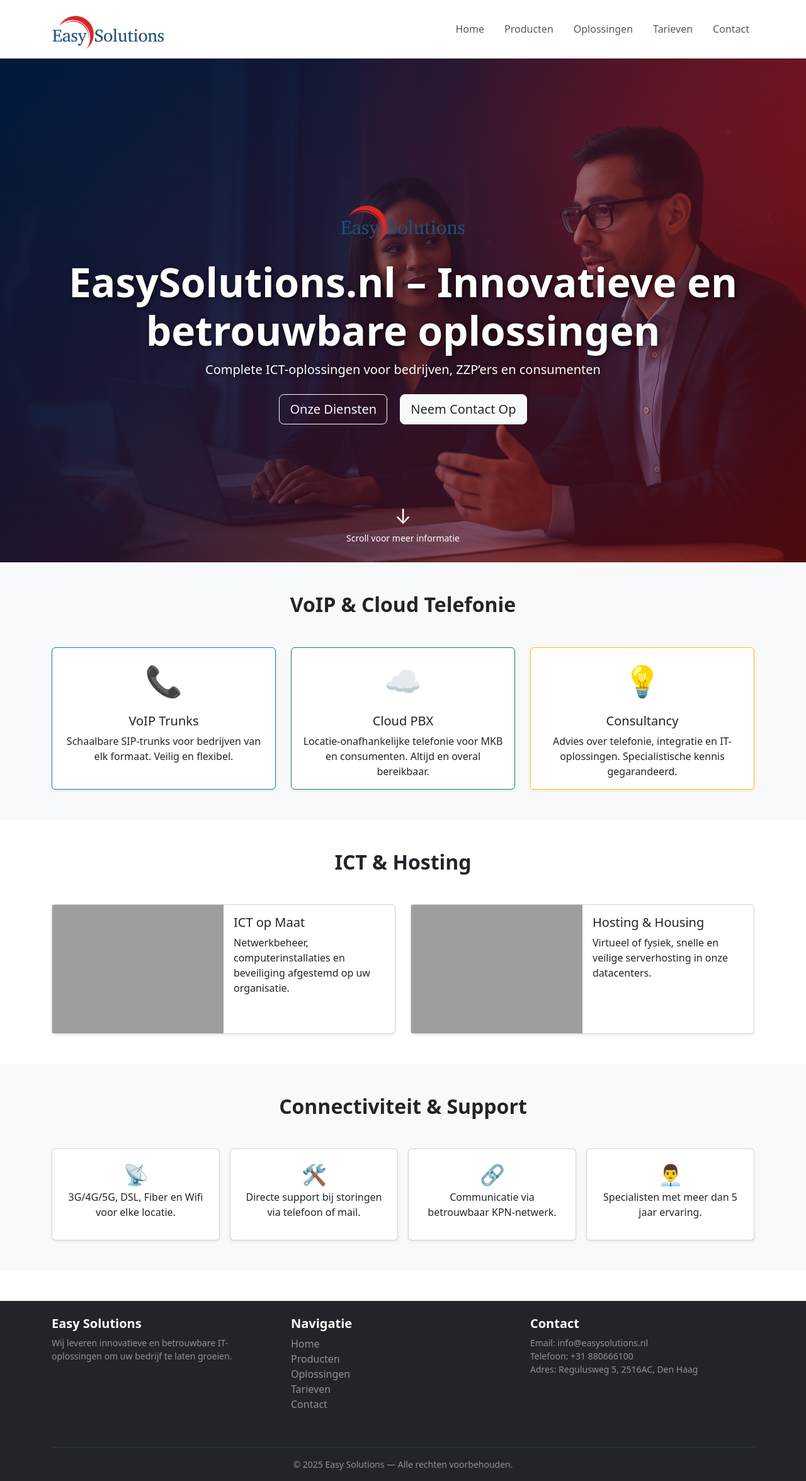
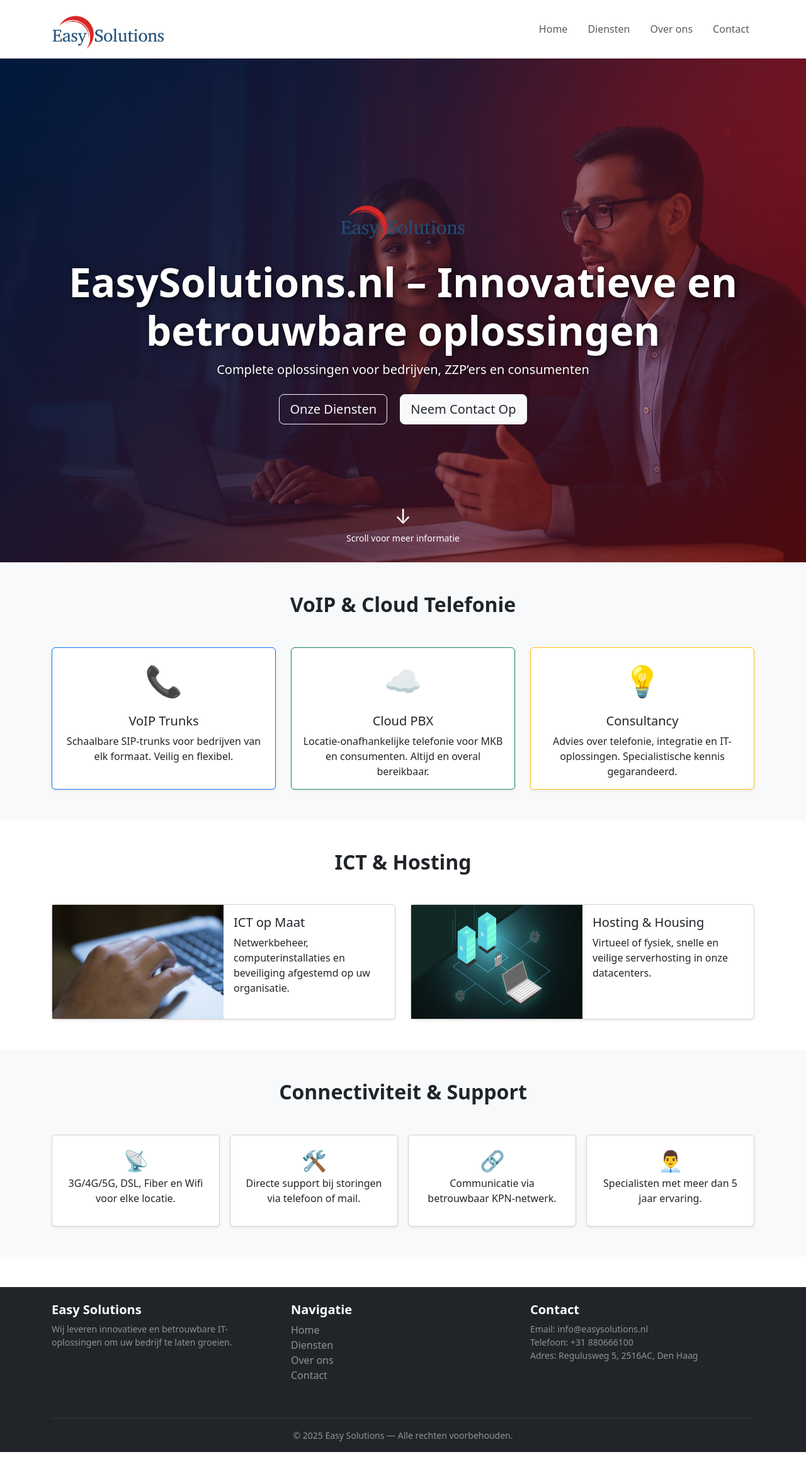
Before and after one commit to O-Turan/Easy-Solutions2, a Symfony app: template templates/home/index.html.twig in a window 1280 px wide. Shown: the whole page at 63% size. After the commit the page ends 2306 px from the top, so only its background shows below. Run offline with Twig, Linux system fonts and the light colour scheme; the template is opened without the code that fills it, so the values that code supplies are empty; some libraries are stand-ins or nearby versions; grey boxes are pictures that could not be loaded.

Commit message:
navbar veranderd

```diff
--- a/templates/base.html.twig
+++ b/templates/base.html.twig
@@ -29,9 +29,8 @@
         <div class="collapse navbar-collapse" id="navMenu">
             <ul class="navbar-nav ms-auto gap-3">
                 <li class="nav-item"><a class="nav-link" href="{{ path('app_home') }}">Home</a></li>
-                <li class="nav-item"><a class="nav-link" href="#">Producten</a></li>
-                <li class="nav-item"><a class="nav-link" href="#">Oplossingen</a></li>
-                <li class="nav-item"><a class="nav-link" href="#">Tarieven</a></li>
+                <li class="nav-item"><a class="nav-link" href="#">Diensten</a></li>
+                <li class="nav-item"><a class="nav-link" href="#">Over ons</a></li>
                 <li class="nav-item"><a class="nav-link" href="{{ path('app_contact') }}">Contact</a></li>
             </ul>
         </div>
@@ -72,9 +71,8 @@
                         <h5 class="fw-bold">Navigatie</h5>
                         <ul class="list-unstyled">
                             <li><a href="{{ path('app_home') }}" class="text-white-50 text-decoration-none">Home</a></li>
-                            <li><a href="#" class="text-white-50 text-decoration-none">Producten</a></li>
-                            <li><a href="#" class="text-white-50 text-decoration-none">Oplossingen</a></li>
-                            <li><a href="#" class="text-white-50 text-decoration-none">Tarieven</a></li>
+                            <li><a href="#" class="text-white-50 text-decoration-none">Diensten</a></li>
+                            <li><a href="#" class="text-white-50 text-decoration-none">Over ons</a></li>
                             <li><a href="{{ path('app_contact') }}" class="text-white-50 text-decoration-none">Contact</a></li>
                         </ul>
                     </div>
--- a/templates/home/index.html.twig
+++ b/templates/home/index.html.twig
@@ -19,7 +19,7 @@
             </h1>
 
             <p class="lead mb-4" style="text-shadow: 1px 1px 6px rgba(0,0,0,0.5);">
-                Complete ICT-oplossingen voor bedrijven, ZZP’ers en consumenten
+                Complete oplossingen voor bedrijven, ZZP’ers en consumenten
             </p>
 
             <nav aria-label="Hero call-to-actions">
@@ -78,7 +78,7 @@
             <div class="row g-4">
                 <div class="col-md-6">
                     <div class="card h-100 flex-row shadow-sm">
-                        <img src="{{ asset('assets/ict.jpg') }}" class="card-img-left w-50" alt="ICT">
+                        <img src="{{ asset('assets/ictopmaat.jpg') }}" class="card-img-left w-50" alt="ICT">
                         <div class="card-body">
                             <h5 class="card-title">ICT op Maat</h5>
                             <p class="card-text">Netwerkbeheer, computerinstallaties en beveiliging afgestemd op uw organisatie.</p>
@@ -87,7 +87,7 @@
                 </div>
                 <div class="col-md-6">
                     <div class="card h-100 flex-row shadow-sm">
-                        <img src="{{ asset('assets/hosting.jpg') }}" class="card-img-left w-50" alt="Hosting">
+                        <img src="{{ asset('assets/hostingandhousing.jpg') }}" class="card-img-left w-50" alt="Hosting">
                         <div class="card-body">
                             <h5 class="card-title">Hosting & Housing</h5>
                             <p class="card-text">Virtueel of fysiek, snelle en veilige serverhosting in onze datacenters.</p>
```
Also changed, not shown: public/assets/hostingandhousing.jpg (added), public/assets/ictopmaat.jpg (added).
